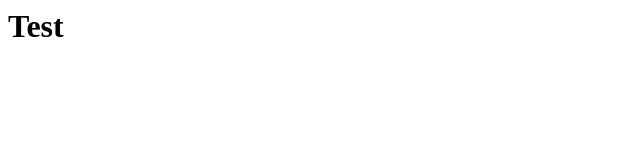
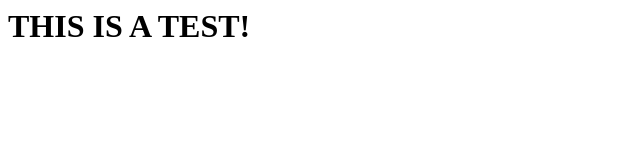
Before and after one commit to Cavy15/Cavy15.github.io, a plain HTML site: page index.html in a window 1280 px wide. Shown: the whole page, without its empty margins (0-640 px from the left). Drawn offline with Linux system fonts and the light colour scheme.

Commit message:
Created first index.html

```diff
--- a/index.html
+++ b/index.html
@@ -1,9 +1 @@
-<html>
-  <head>
-    <title>IDK HOW GIT WORKS???</title>
-  </head>
-  <body>
-    <h1>Test</h1>
-
-  </body>
-</html>
+<h1>THIS IS A TEST!</h1>
```
